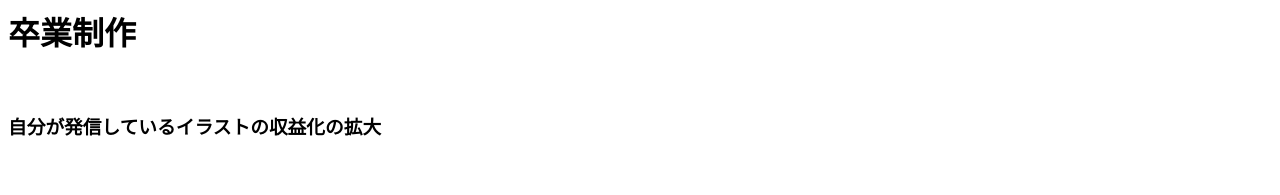
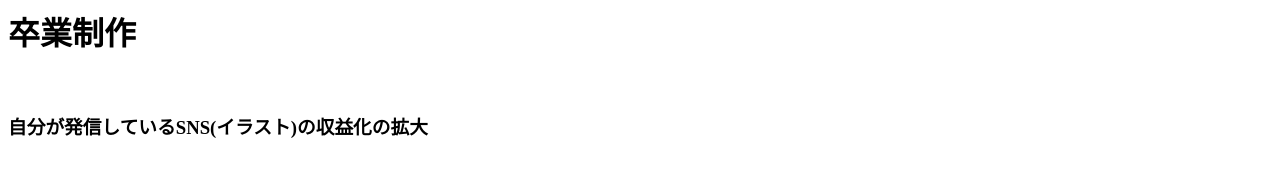
Before and after one commit to kkawailab/mutsumi, a plain HTML site: page index.html in a window 1280 px wide. Shown: the top 195 px of the page. Drawn offline with Linux system fonts and the light colour scheme.

Commit message:
Update index.html

```diff
--- a/index.html
+++ b/index.html
@@ -1,6 +1,6 @@
 <h1>卒業制作</h1>
 <br>
-<h3>自分が発信しているイラストの収益化の拡大</h3>
+<h3>自分が発信しているSNS(イラスト)の収益化の拡大</h3>
 
 <br>
 <p> 私は将来、自分のイラストやデザインで自信のない人を救いたいという夢があります。</p>
```
